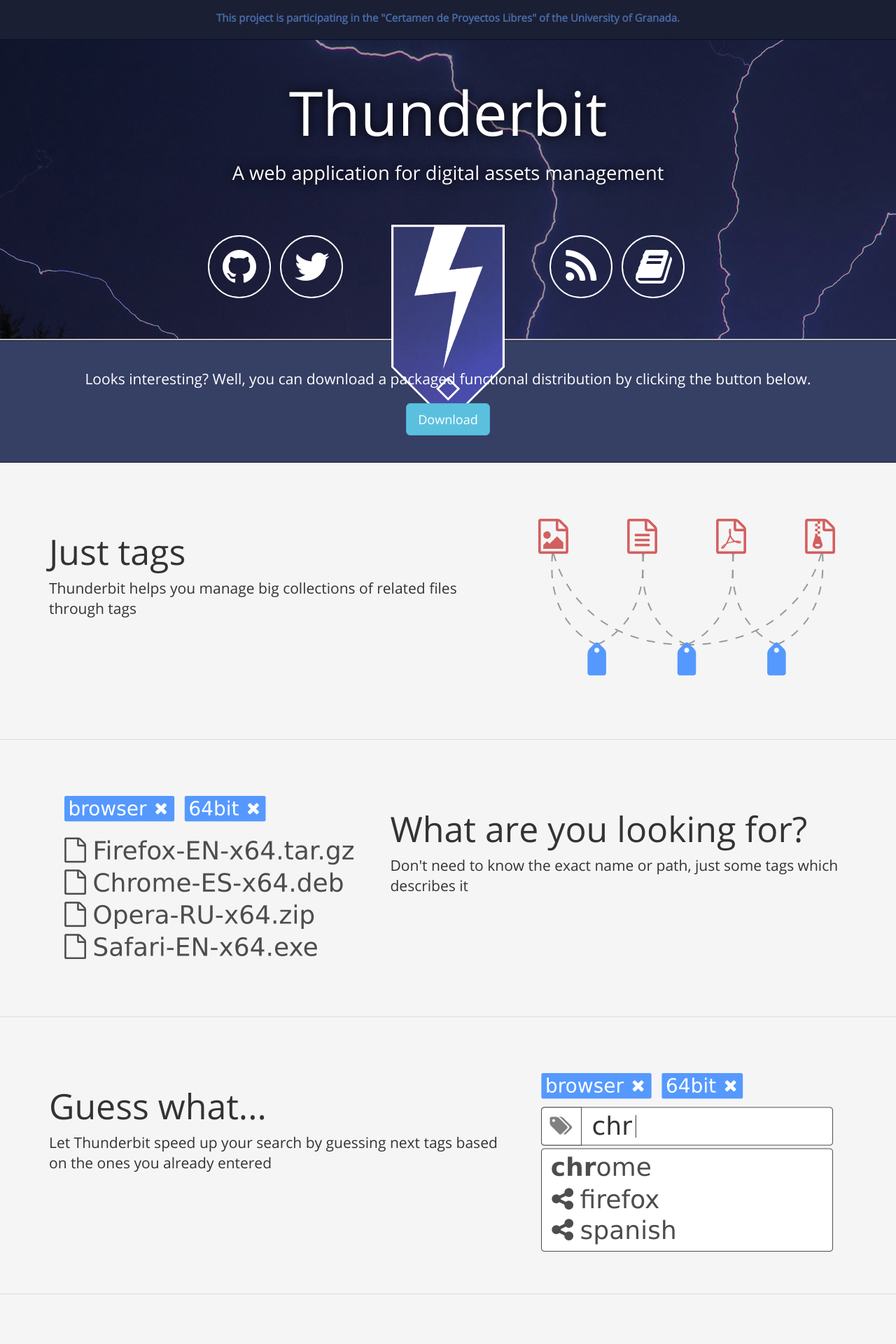
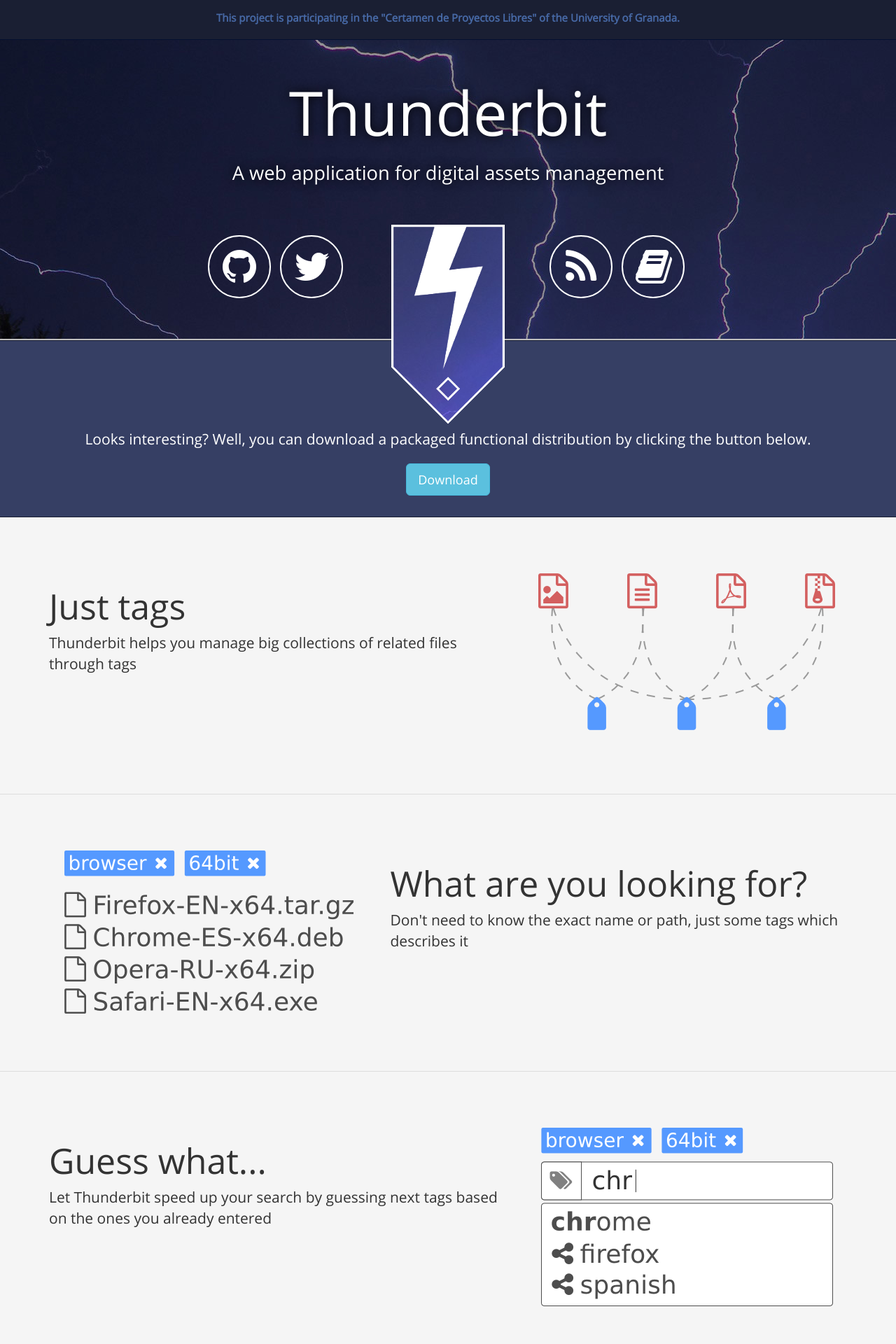
Before and after one commit to thunderbit/thunderbit, a Jekyll site: the page built from index.html, in a window 1280 px wide. Shown: the top 1920 px of the page at 70% size. Built offline with Jekyll 4.4.1, drawn with Linux system fonts in a browser that asks for light colours; emoji names are drawn with the system emoji font; comment, search, counter and statistics services are not loaded.

Commit message:
Styles updated for release-download-banner

```diff
--- a/css/styles.css
+++ b/css/styles.css
@@ -165,11 +165,11 @@
 .release-download-banner {
     background-color: #363f64;
     color: #FFF;
-    padding-top: 40px;
+    padding-top: 126px;
     padding-bottom: 20px;
     border-top: 1px solid #1a1f33;
     border-bottom: 1px solid #1a1f33;
-    height: 175px;
+    height: auto;
 }
 
 .release-download-banner .btn:hover,
```
